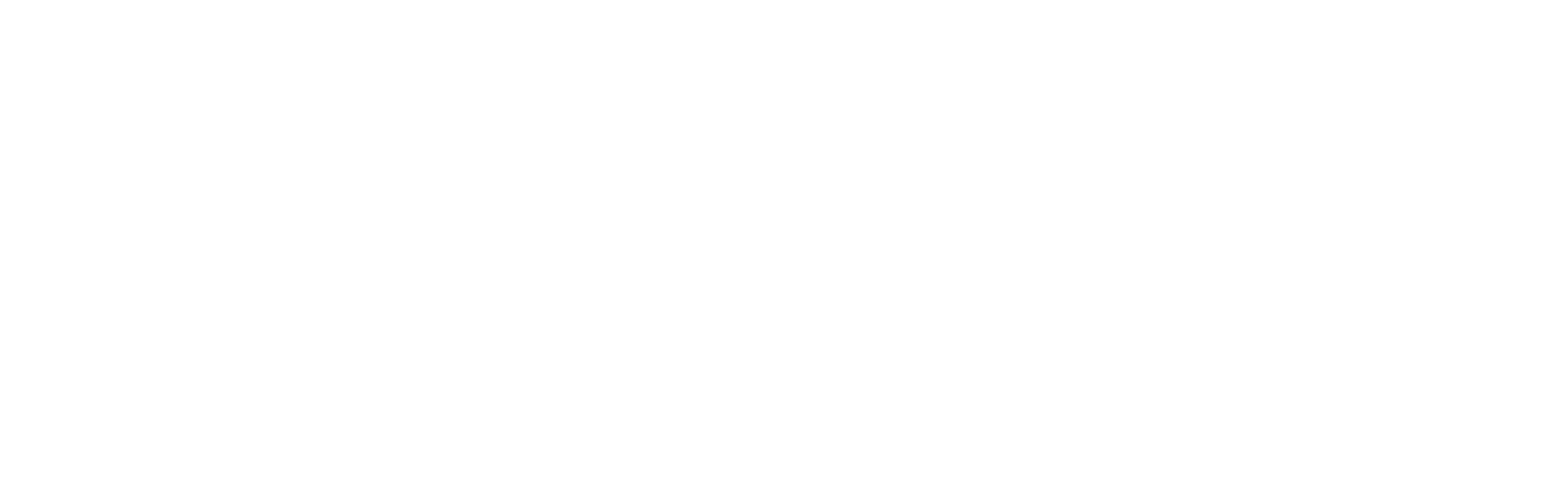
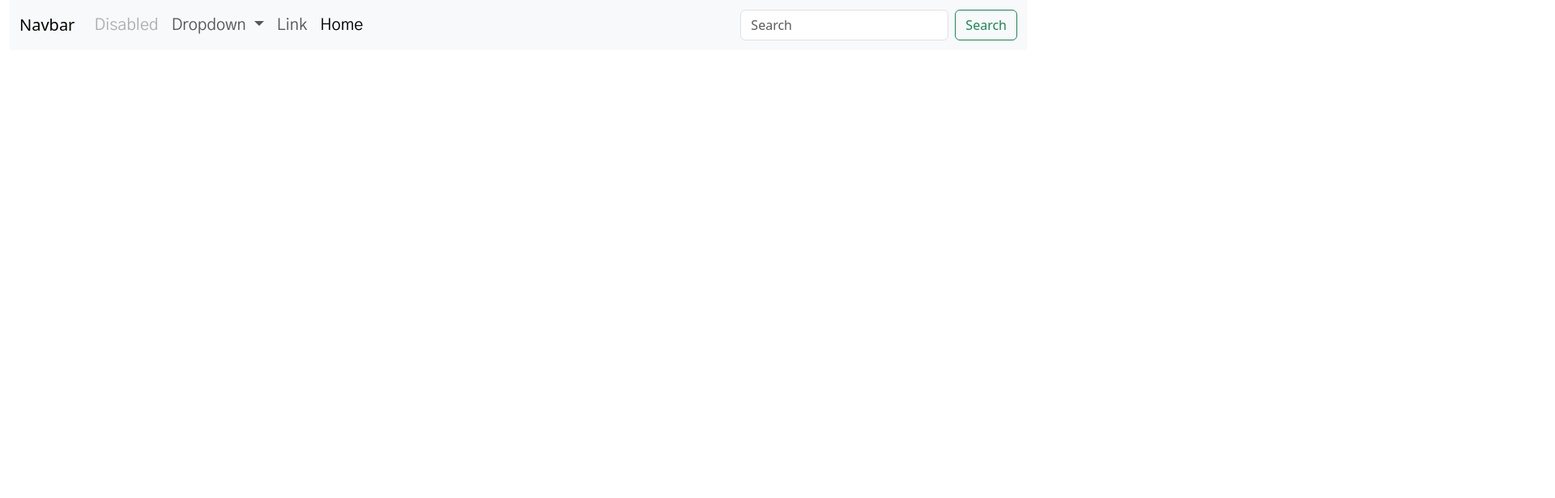
Before and after one commit to BogartThyGrate/TrumpetsPlayshop, a website: page index.html in a window 1280 px wide. Shown: the top 616 px of the page at 81% size, 1920 px wide, since content can reach past the window. Drawn offline with nearby package versions, Linux system fonts and the light colour scheme.

Commit message:
navbar xxl size
added for the biggest screen design for navbar

```diff
--- a/index.html
+++ b/index.html
@@ -13,33 +13,42 @@
 
 
     <div class="container-fluid ">
-      <div class="container">
-        <nav class="navbar navbar-expand-lg ">
+      <nav class="navbar navbar-expand-lg bg-light">
         <div class="container-fluid">
-            <a class="navbar-brand" href="#"><img src="/img/logo2.png" alt="logo2" ></a>
+          <a class="navbar-brand" href="#">Navbar</a>
           <button class="navbar-toggler" type="button" data-bs-toggle="collapse" data-bs-target="#navbarSupportedContent" aria-controls="navbarSupportedContent" aria-expanded="false" aria-label="Toggle navigation">
             <span class="navbar-toggler-icon"></span>
           </button>
-            <div class="collapse navbar-collapse d-flex flex-row-reverse" id="navbarSupportedContent">
-              <ul class="navbar-nav  mb-2 mb-lg-0 ">
-                <li class="nav-item mx-2">
-                  <a class="nav-link active" aria-current="page" href="#" id="home">Home</a>
+          <div class="collapse navbar-collapse" id="navbarSupportedContent">
+            <ul class="navbar-nav me-auto mb-2 mb-lg-0 d-lg-flex flex-lg-row-reverse">
+              <li class="nav-item">
+                <a class="nav-link active" aria-current="page" href="#">Home</a>
               </li>
-                <li class="nav-item mx-2">
-                  <a class="nav-link" href="#" id="course">Course</a>
+              <li class="nav-item">
+                <a class="nav-link" href="#">Link</a>
               </li>
-                <li class="nav-item mx-2">
-                  <a class="nav-link" href="#" id="gallery">Gallery</a>
+              <li class="nav-item dropdown">
+                <a class="nav-link dropdown-toggle" href="#" role="button" data-bs-toggle="dropdown" aria-expanded="false">
+                  Dropdown
+                </a>
+                <ul class="dropdown-menu">
+                  <li><a class="dropdown-item" href="#">Action</a></li>
+                  <li><a class="dropdown-item" href="#">Another action</a></li>
+                  <li><hr class="dropdown-divider"></li>
+                  <li><a class="dropdown-item" href="#">Something else here</a></li>
+                </ul>
               </li>
-                <li class="nav-item mx-2">
-                  <a class="nav-link" href="#" id="aboutus">About Us</a>
+              <li class="nav-item">
+                <a class="nav-link disabled">Disabled</a>
               </li>
             </ul>
-
+            <form class="d-flex" role="search">
+              <input class="form-control me-2" type="search" placeholder="Search" aria-label="Search">
+              <button class="btn btn-outline-success" type="submit">Search</button>
+            </form>
           </div>
         </div>
       </nav>
-      </div>
     </div>
 
     <script src="https://cdn.jsdelivr.net/npm/bootstrap@5.3.0-alpha1/dist/js/bootstrap.bundle.min.js" integrity="sha384-w76AqPfDkMBDXo30jS1Sgez6pr3x5MlQ1ZAGC+nuZB+EYdgRZgiwxhTBTkF7CXvN" crossorigin="anonymous"></script>
--- a/myscss/navbar.scss
+++ b/myscss/navbar.scss
@@ -4,9 +4,11 @@
 
 @import "../node_modules/bootstrap/scss/variables";
 
-
+@import url('https://fonts.googleapis.com/css2?family=Gothic+A1&display=swap');
 @include media-breakpoint-up(xxl) {
 
+
+ }
  nav{
     position:fixed;
     z-index: 1;
@@ -51,4 +53,3 @@
         }
     }
 }
- }
```
Also changed, not shown: css/navbar.css, dist/css/navbar.min.css, 3 other files. Lines whose indentation alone changed are shown as unchanged.
